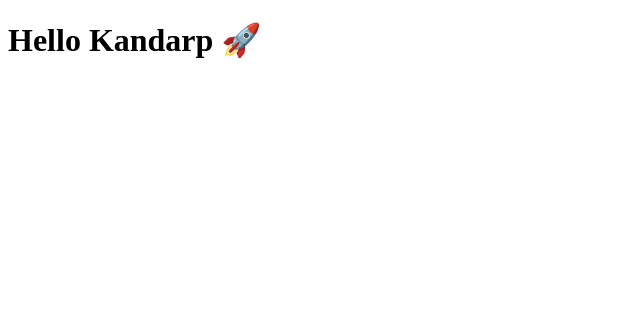
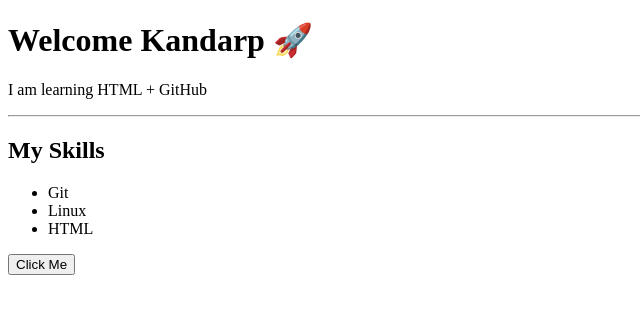
Before and after one commit to kandarpsitapara-oss/demo-project, a plain HTML site: page index.html in a window 1280 px wide. Shown: the whole page, without its empty margins (0-640 px from the left). Drawn offline with Linux system fonts and the light colour scheme.

Commit message:
Updated website design

```diff
--- a/index.html
+++ b/index.html
@@ -4,6 +4,22 @@
   <title>Kandarp Website</title>
 </head>
 <body>
-  <h1>Hello Kandarp 🚀</h1>
+
+  <h1>Welcome Kandarp 🚀</h1>
+
+  <p>I am learning HTML + GitHub</p>
+
+  <hr>
+
+  <h2>My Skills</h2>
+
+  <ul>
+    <li>Git</li>
+    <li>Linux</li>
+    <li>HTML</li>
+  </ul>
+
+  <button>Click Me</button>
+
 </body>
 </html>
```
